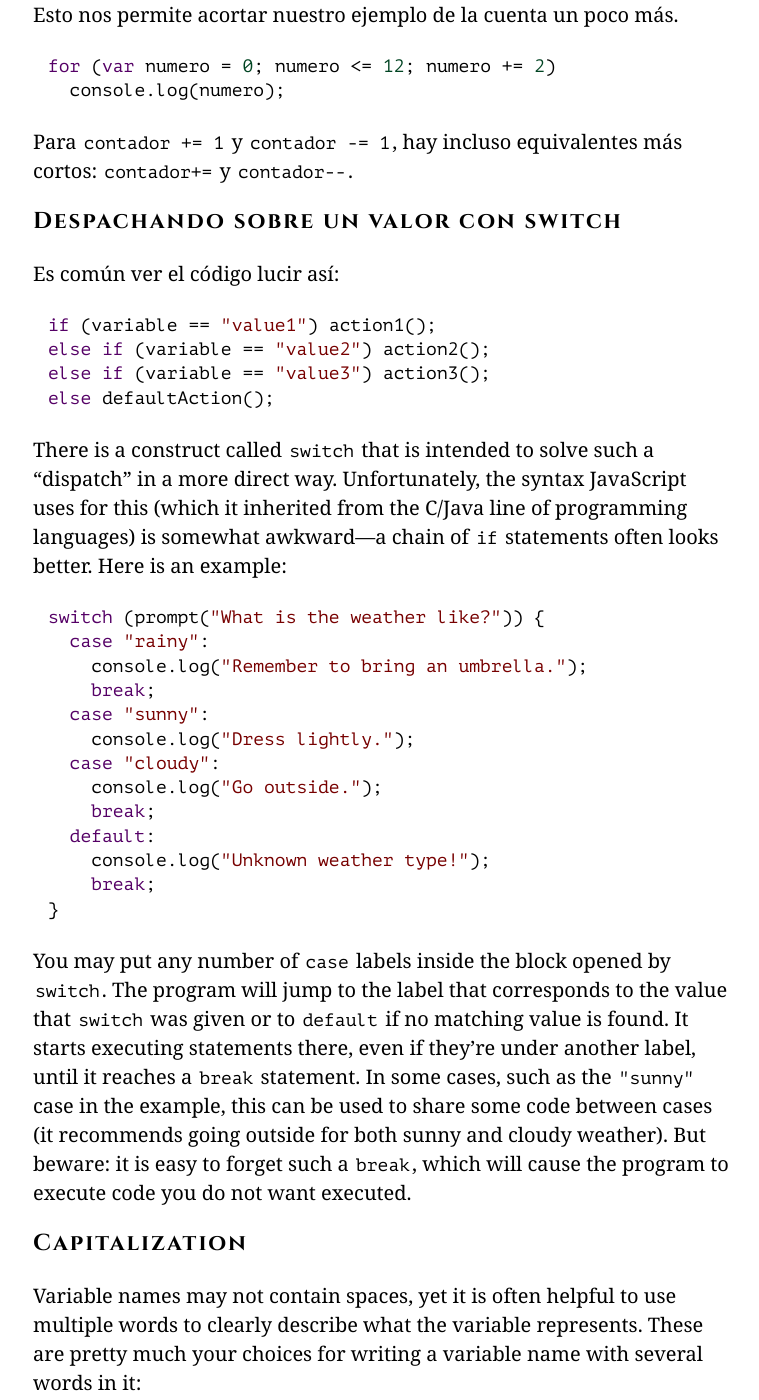
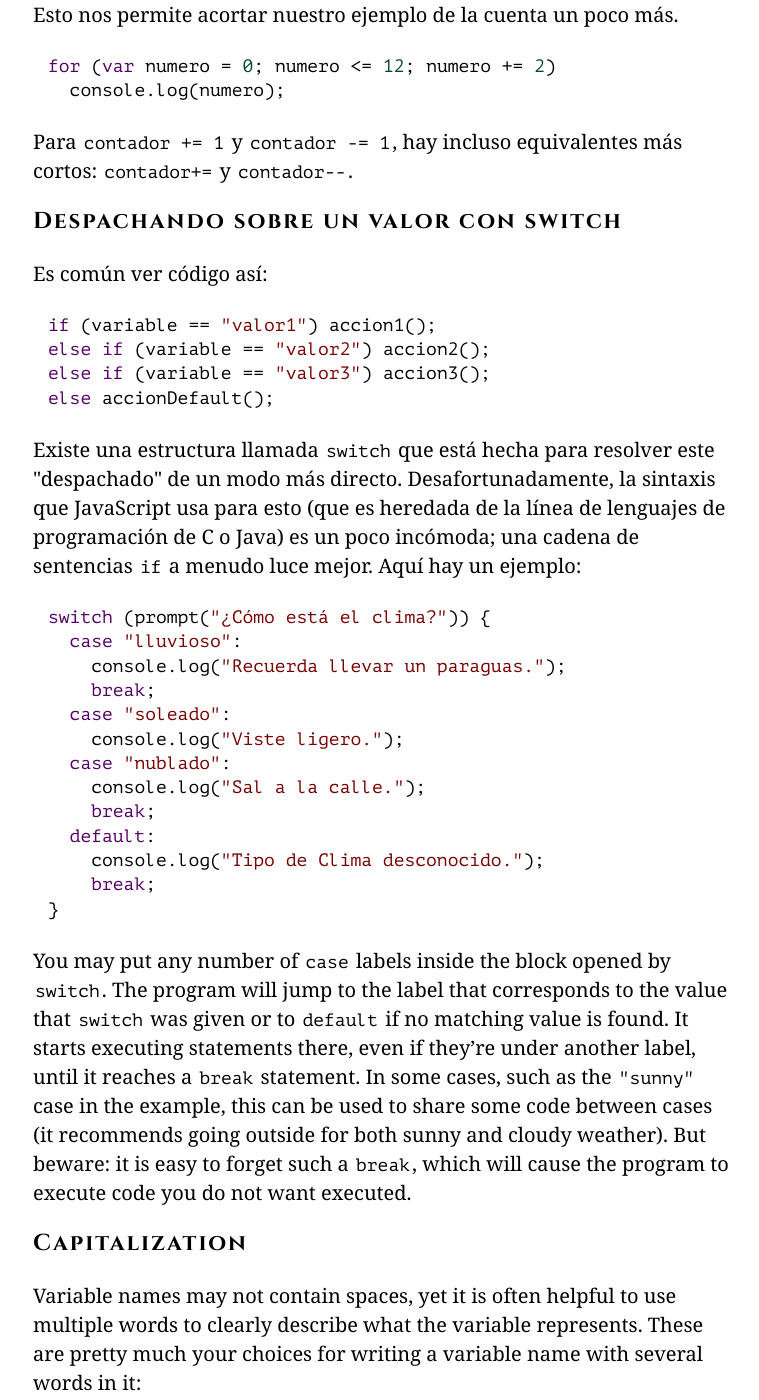
Before and after one commit to hectorip/Eloquent-JavaScript-ES-online, a Jekyll site: the page chapters/02_program_structure.html, which Jekyll copies as it is, in a window 1280 px wide and 1400 px high, scrolled down 15883 px. Shown: the whole window, without its empty margins (257-1016 px from the left). Built offline with Jekyll 4.4.1, drawn with Linux system fonts in a browser that asks for light colours; nearby versions of some CDN libraries; library files that are not in the unit come from our copies.

```diff
--- a/chapters/02_program_structure.html
+++ b/chapters/02_program_structure.html
@@ -505,28 +505,28 @@ para mantener un valor basado en el valor previo de esa variable.</p>
 <p><a class=p_ident id="p_FfbvtxPJa+" href="#p_FfbvtxPJa+"></a>Para <code>contador += 1</code> y <code>contador -= 1</code>,
 hay incluso equivalentes más cortos: <code>contador+=</code> y <code>contador--</code>.</p>
 <h2><a class=h_ident id="h_2v63hgIJH5" href="#h_2v63hgIJH5"></a>Despachando sobre un valor con switch</h2>
-<p><a class=p_ident id="p_kbM1GPcLn9" href="#p_kbM1GPcLn9"></a>Es común ver el código lucir así:</p>
-<pre data-language="javascript" class="snippet cm-s-default"><a class=c_ident id="c_A9TwfNNqCW" href="#c_A9TwfNNqCW"></a><span class="cm-keyword">if</span> (<span class="cm-variable">variable</span> <span class="cm-operator">==</span> <span class="cm-string">"value1"</span>) <span class="cm-variable">action1</span>();
-<span class="cm-keyword">else</span> <span class="cm-keyword">if</span> (<span class="cm-variable">variable</span> <span class="cm-operator">==</span> <span class="cm-string">"value2"</span>) <span class="cm-variable">action2</span>();
-<span class="cm-keyword">else</span> <span class="cm-keyword">if</span> (<span class="cm-variable">variable</span> <span class="cm-operator">==</span> <span class="cm-string">"value3"</span>) <span class="cm-variable">action3</span>();
-<span class="cm-keyword">else</span> <span class="cm-variable">defaultAction</span>();</pre>
-<p><a class=p_ident id="p_NAtglzdIez" href="#p_NAtglzdIez"></a>There is a construct called
-<code>switch</code> that is intended to solve such a “dispatch” in a more direct
-way. Unfortunately, the syntax JavaScript uses for this (which it
-inherited from the C/Java line of programming languages) is somewhat
-awkward—a chain of <code>if</code> statements often looks better. Here is an
-example:</p>
-<pre data-language="javascript" class="snippet cm-s-default"><a class=c_ident id="c_algpo6jq8U" href="#c_algpo6jq8U"></a><span class="cm-keyword">switch</span> (<span class="cm-variable">prompt</span>(<span class="cm-string">"What is the weather like?"</span>)) {
-  <span class="cm-keyword">case</span> <span class="cm-string">"rainy"</span>:
-    <span class="cm-variable">console</span>.<span class="cm-property">log</span>(<span class="cm-string">"Remember to bring an umbrella."</span>);
+<p><a class=p_ident id="p_1G2+Dy9ICT" href="#p_1G2+Dy9ICT"></a>Es común ver código así:</p>
+<pre data-language="javascript" class="snippet cm-s-default"><a class=c_ident id="c_4d6YAKhtWr" href="#c_4d6YAKhtWr"></a><span class="cm-keyword">if</span> (<span class="cm-variable">variable</span> <span class="cm-operator">==</span> <span class="cm-string">"valor1"</span>) <span class="cm-variable">accion1</span>();
+<span class="cm-keyword">else</span> <span class="cm-keyword">if</span> (<span class="cm-variable">variable</span> <span class="cm-operator">==</span> <span class="cm-string">"valor2"</span>) <span class="cm-variable">accion2</span>();
+<span class="cm-keyword">else</span> <span class="cm-keyword">if</span> (<span class="cm-variable">variable</span> <span class="cm-operator">==</span> <span class="cm-string">"valor3"</span>) <span class="cm-variable">accion3</span>();
+<span class="cm-keyword">else</span> <span class="cm-variable">accionDefault</span>();</pre>
+<p><a class=p_ident id="p_qNAJbLWklB" href="#p_qNAJbLWklB"></a>Existe una estructura
+llamada <code>switch</code> que está hecha para resolver este "despachado" de un modo
+más directo. Desafortunadamente, la sintaxis que JavaScript usa para
+esto (que es heredada de la línea de lenguajes de programación de C o Java)
+es un poco incómoda; una cadena de sentencias <code>if</code> a menudo luce mejor.
+Aquí hay un ejemplo:</p>
+<pre data-language="javascript" class="snippet cm-s-default"><a class=c_ident id="c_0O5s2tDgIG" href="#c_0O5s2tDgIG"></a><span class="cm-keyword">switch</span> (<span class="cm-variable">prompt</span>(<span class="cm-string">"¿Cómo está el clima?"</span>)) {
+  <span class="cm-keyword">case</span> <span class="cm-string">"lluvioso"</span>:
+    <span class="cm-variable">console</span>.<span class="cm-property">log</span>(<span class="cm-string">"Recuerda llevar un paraguas."</span>);
     <span class="cm-keyword">break</span>;
-  <span class="cm-keyword">case</span> <span class="cm-string">"sunny"</span>:
-    <span class="cm-variable">console</span>.<span class="cm-property">log</span>(<span class="cm-string">"Dress lightly."</span>);
-  <span class="cm-keyword">case</span> <span class="cm-string">"cloudy"</span>:
-    <span class="cm-variable">console</span>.<span class="cm-property">log</span>(<span class="cm-string">"Go outside."</span>);
+  <span class="cm-keyword">case</span> <span class="cm-string">"soleado"</span>:
+    <span class="cm-variable">console</span>.<span class="cm-property">log</span>(<span class="cm-string">"Viste ligero."</span>);
+  <span class="cm-keyword">case</span> <span class="cm-string">"nublado"</span>:
+    <span class="cm-variable">console</span>.<span class="cm-property">log</span>(<span class="cm-string">"Sal a la calle."</span>);
     <span class="cm-keyword">break</span>;
   <span class="cm-keyword">default</span>:
-    <span class="cm-variable">console</span>.<span class="cm-property">log</span>(<span class="cm-string">"Unknown weather type!"</span>);
+    <span class="cm-variable">console</span>.<span class="cm-property">log</span>(<span class="cm-string">"Tipo de Clima desconocido."</span>);
     <span class="cm-keyword">break</span>;
 }</pre>
 <p><a class=p_ident id="p_25X42G30Nq" href="#p_25X42G30Nq"></a>You may put any number of <code>case</code> labels
```
